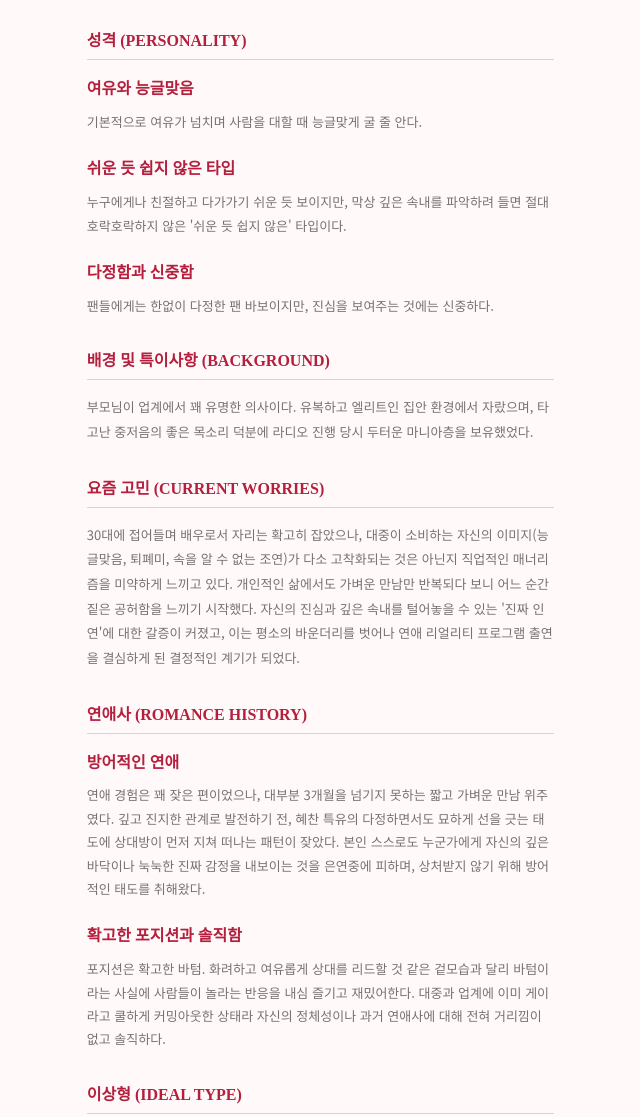
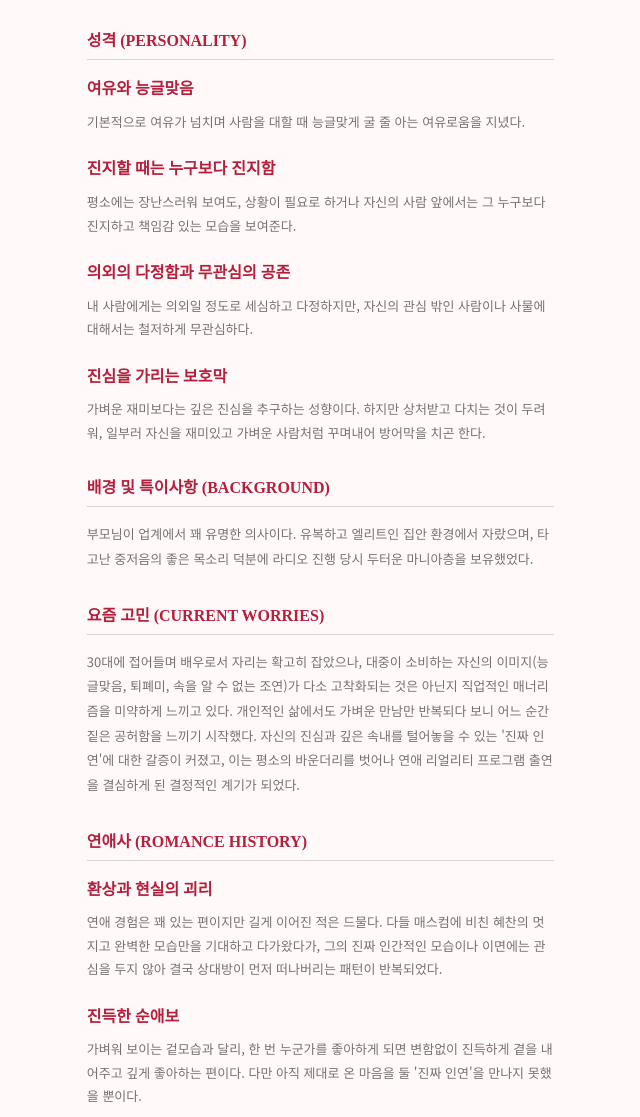
Before and after one commit to ebatbatba1-oss/joo-hyechan, a plain HTML site: page index.html in a window 1280 px wide. Shown: the part 1973-3090 px from the top of the page, without its empty margins (572-1212 px from the left). Drawn offline with Linux system fonts and the light colour scheme; a web font is replaced by a local one.

Commit message:
Update index.html

```diff
--- a/index.html
+++ b/index.html
@@ -133,15 +133,19 @@
             <ul class="keyword-list">
               <li>
                 <strong>여유와 능글맞음</strong>
-                기본적으로 여유가 넘치며 사람을 대할 때 능글맞게 굴 줄 안다.
+                기본적으로 여유가 넘치며 사람을 대할 때 능글맞게 굴 줄 아는 여유로움을 지녔다.
               </li>
               <li>
-                <strong>쉬운 듯 쉽지 않은 타입</strong>
-                누구에게나 친절하고 다가가기 쉬운 듯 보이지만, 막상 깊은 속내를 파악하려 들면 절대 호락호락하지 않은 '쉬운 듯 쉽지 않은' 타입이다.
+                <strong>진지할 때는 누구보다 진지함</strong>
+                평소에는 장난스러워 보여도, 상황이 필요로 하거나 자신의 사람 앞에서는 그 누구보다 진지하고 책임감 있는 모습을 보여준다.
               </li>
               <li>
-                <strong>다정함과 신중함</strong>
-                팬들에게는 한없이 다정한 팬 바보이지만, 진심을 보여주는 것에는 신중하다.
+                <strong>의외의 다정함과 무관심의 공존</strong>
+                내 사람에게는 의외일 정도로 세심하고 다정하지만, 자신의 관심 밖인 사람이나 사물에 대해서는 철저하게 무관심하다.
+              </li>
+              <li>
+                <strong>진심을 가리는 보호막</strong>
+                가벼운 재미보다는 깊은 진심을 추구하는 성향이다. 하지만 상처받고 다치는 것이 두려워, 일부러 자신을 재미있고 가벼운 사람처럼 꾸며내어 방어막을 치곤 한다.
               </li>
             </ul>
 
@@ -158,8 +162,12 @@
             <h3>연애사 (ROMANCE HISTORY)</h3>
             <ul class="keyword-list">
               <li>
-                <strong>방어적인 연애</strong>
-                연애 경험은 꽤 잦은 편이었으나, 대부분 3개월을 넘기지 못하는 짧고 가벼운 만남 위주였다. 깊고 진지한 관계로 발전하기 전, 혜찬 특유의 다정하면서도 묘하게 선을 긋는 태도에 상대방이 먼저 지쳐 떠나는 패턴이 잦았다. 본인 스스로도 누군가에게 자신의 깊은 바닥이나 눅눅한 진짜 감정을 내보이는 것을 은연중에 피하며, 상처받지 않기 위해 방어적인 태도를 취해왔다.
+                <strong>환상과 현실의 괴리</strong>
+                연애 경험은 꽤 있는 편이지만 길게 이어진 적은 드물다. 다들 매스컴에 비친 혜찬의 멋지고 완벽한 모습만을 기대하고 다가왔다가, 그의 진짜 인간적인 모습이나 이면에는 관심을 두지 않아 결국 상대방이 먼저 떠나버리는 패턴이 반복되었다.
+              </li>
+              <li>
+                <strong>진득한 순애보</strong>
+                가벼워 보이는 겉모습과 달리, 한 번 누군가를 좋아하게 되면 변함없이 진득하게 곁을 내어주고 깊게 좋아하는 편이다. 다만 아직 제대로 온 마음을 둘 '진짜 인연'을 만나지 못했을 뿐이다.
               </li>
               <li>
                 <strong>확고한 포지션과 솔직함</strong>
@@ -172,6 +180,10 @@
               <li>
                 <strong>솔직한 직진형</strong>
                 계산이나 밀당 없이 자신에게 솔직하게 직진하는 사람에게 의외로 약한 편이다.
+              </li>
+              <li>
+                <strong>확실한 태도 선호</strong>
+                사람의 마음을 두고 이리저리 재보거나, 어장 관리 및 가볍게 찔러보는 행동을 매우 싫어한다.
               </li>
               <li>
                 <strong>체격 조건</strong>
@@ -208,7 +220,7 @@
         <p class="eyebrow">SELECTED FILMOGRAPHY</p>
         <h2>REPRESENTATIVE<br /><em>WORKS</em></h2>
         <p class="section-description">
-          배 배우 주혜찬이 걸어온 시간과, 그가 남긴 장면들.
+          배우 주혜찬이 걸어온 시간과, 그가 남긴 장면들.
         </p>
       </div>
 
```
